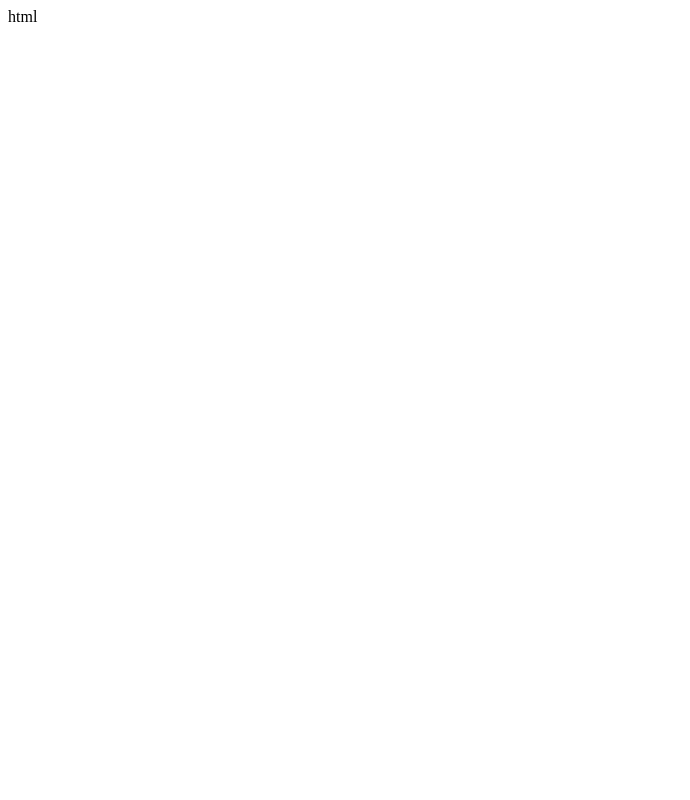
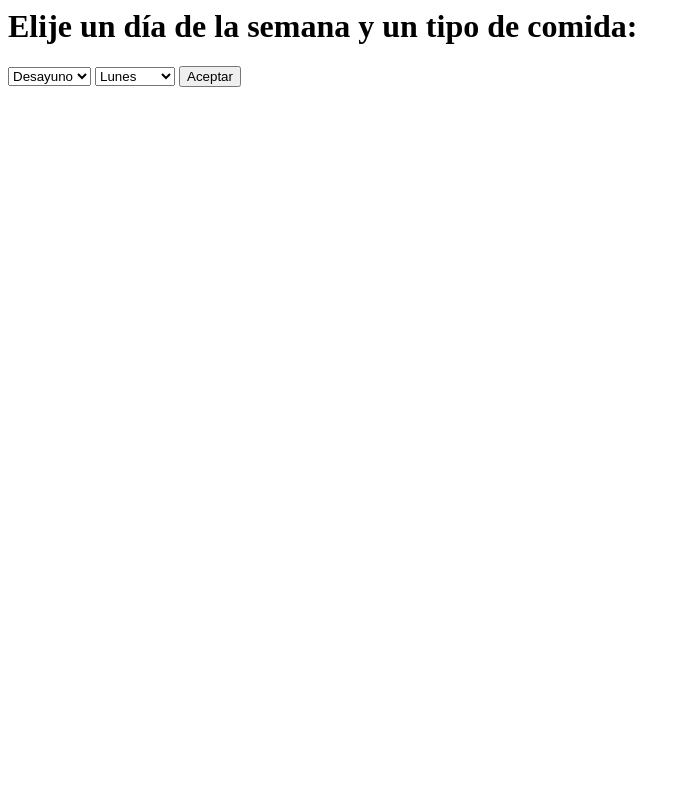
Before and after one commit to Holocruxe-Galaxy/Tatooine, a Django app: page / in a window 1280 px wide. Before the commit the part shown is almost empty. Shown: the whole page, without its empty margins (0-690 px from the left). Run offline with Django 4.2, Linux system fonts and the light colour scheme; data comes from the database, SQL or seed files in the repository.

Commit message:
modifique views y home.html

```diff
--- a/src/gustos/views.py
+++ b/src/gustos/views.py
@@ -1,6 +1,7 @@
 
+from typing import Any, Dict
 from django.shortcuts import render
-from .models import Comida
+from .models import Comida, Tipo_Comida
 from django.views.generic import ListView, CreateView, UpdateView, DeleteView, DetailView, TemplateView, TemplateView
 from django.urls import reverse_lazy
 
@@ -11,6 +12,16 @@ import pandas as pd
 
 class HomeView(TemplateView):
     template_name = 'home.html'
+
+    def get_context_data(self, **kwargs: Any) -> Dict[str, Any]:
+        context = super().get_context_data(**kwargs)
+        context['tipos_comida'] = Tipo_Comida.objects.all()
+        context['dias_semana'] = ['Lunes', 'Martes', 'Miercoles',
+                                  'Jueves', 'Viernes', 'Sabado', 'Domingo']
+        dia_semana = self.request.POST.get('dia_semana')
+        tipo_comida = self.request.POST.get('tipo_comida')
+        context['resultado'] = predecir_comida(dia_semana, tipo_comida)
+        return context
 
 
 class ComidaListView(ListView):
@@ -41,5 +52,8 @@ class ComidaDeleteView(DeleteView):
 
 # Funcion para predecir la comida que elegiria el usario segun sus gustos por puntaje del 1 al 10 con 10 siendo el mas alto
 
-def predecir_comida():
-    return "esto no funciona"
+def predecir_comida(dia, tipo_comida):
+    if (dia != None and tipo_comida != None):
+        return "comida"
+    else:
+        return ""
--- a/src/templates/home.html
+++ b/src/templates/home.html
@@ -1 +1,14 @@
-html
+<h1>Elije un día de la semana y un tipo de comida:</h1>
+<form method="post">
+    {% csrf_token %}
+    <select name="tipo_comida">
+        {% for tipo_comida in tipos_comida %}
+            <option value="{{ tipo_comida.id }}">{{ tipo_comida.nombre }}</option>
+        {% endfor %}
+    </select>
+    <select name="dia_semana">
+        {% for dia_semana in dias_semana %}<option value="{{ dia_semana }}">{{ dia_semana }}</option>{% endfor %}
+    </select>
+    <input type="submit" value="Aceptar">
+    <h2>{{ resultado }}</h2>
+</form>
```
